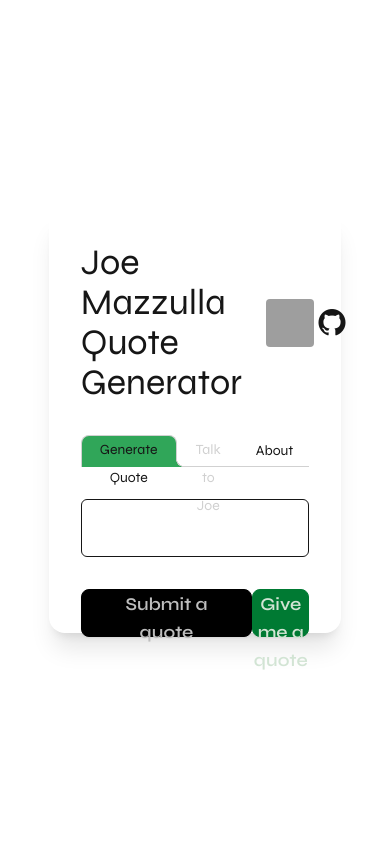
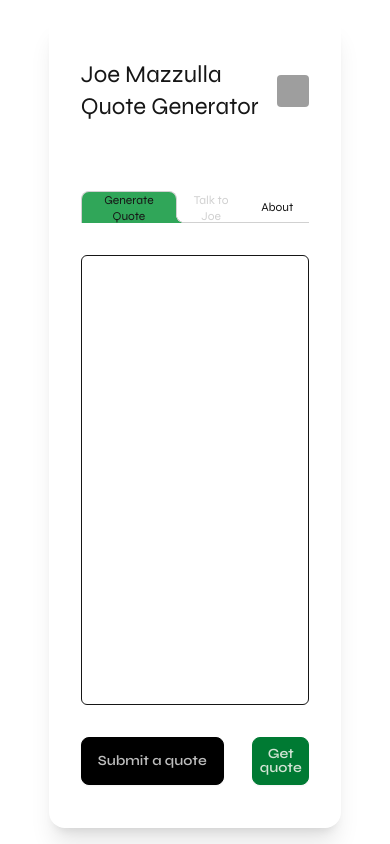
Before and after one commit to jmcruz14/joe-mazzulla-quotes, a Vue app: page / in a window 390 px wide. Built offline with nearby package versions, Linux system fonts and the light colour scheme; grey boxes are pictures that could not be loaded.

Commit message:
feat: mobile responsiveness

```diff
--- a/src/App.vue
+++ b/src/App.vue
@@ -15,23 +15,23 @@
 </script>
 
 <template>
-  <div class="m-0 p-0 h-[100vh] flex flex-col justify-center">
-    <div class="p-8 m-4 flex flex-col gap-8 h-1/2 w-3/4 self-center card shadow-xl">
-      <div class="flex flex-row justify-between items-center">
-        <div class="flex flex-row gap-6 items-center">
-          <span class="text-4xl font-weight-medium">Joe Mazzulla Quote Generator</span>
+  <div class="m-0 p-0 h-[100vh] flex flex-col md:justify-center">
+    <div class="p-8 m-4 flex flex-col justify-center gap-8 h-[85%] md:h-3/5 w-3/4 grow md:grow-0 self-center card shadow-xl">
+      <div class="flex flex-col md:flex-row justify-between items-center">
+        <div class="flex flex-row md:gap-6 items-center">
+          <span class="text-2xl md:text-4xl font-weight-medium">Joe Mazzulla Quote Generator</span>
           <!-- <img src="./assets/joe_mazzulla_avatar.png" /> -->
           <div class="avatar">
-            <div class="w-12 rounded">
+            <div class="w-8 md:w-12 rounded">
               <img src="https://hoopshype.com/wp-content/uploads/sites/92/2022/09/i_a2_65_ca_joe-mazzulla.png" />
             </div>
           </div>
         </div>
 
-        <div class="flex row-reverse ">
+        <div class="flex self-end invisible md:visible">
           <div class="tooltip hover:cursor-pointer" data-tip="GitHub">
             <a target="_blank" href="https://github.com/jmcruz14/joe-mazzulla-quotes">
-              <i class="lab la-github text-4xl"></i>
+              <i class="lab la-github text-3xl md:text-4xl"></i>
             </a>
           </div>
         </div>
@@ -39,7 +39,7 @@
       <div role="tablist" class="tabs tabs-lifted">
         <a
           role="tab"
-          class="tab"
+          class="tab text-xs md:text-md"
           :class="{
             'tab-active': activeTab === 'Generate Quote',
             '[--tab-bg:#30A659]': activeTab === 'Generate Quote',
@@ -51,7 +51,7 @@
         </a>
         <a
           role="tab"
-          class="tab tab-disabled"
+          class="tab tab-disabled text-xs md:text-md"
           :class="{
             'tab-active': activeTab === 'Talk to Joe',
             '[--tab-bg:#30A659]': activeTab === 'Talk to Joe',
@@ -62,7 +62,7 @@
         </a>
         <a
           role="tab"
-          class="tab"
+          class="tab text-xs md:text-md"
           :class="{
             'tab-active': activeTab === 'About',
             '[--tab-bg:#30A659]': activeTab === 'About',
--- a/src/assets/quote_list.json
+++ b/src/assets/quote_list.json
@@ -99,31 +99,31 @@
       "index": 17,
       "quote": "Have you ever seen 'Spider-Man: Into the Spider-Verse'? There's like 20 different Spider-Mans? That's like our team.",
       "date": "February 10, 2024",
-      "source": "https://x.com/NBCSCeltics/status/1756160041130815962"
+      "link": "https://x.com/NBCSCeltics/status/1756160041130815962"
     },
     {
       "index": 18,
       "quote": "Before I forget, no one's ever asked me what my favorite scene from 'The Town' was. I know you guys all know that's my favorite movie, but no one's ever been curious about what my favorite scene is? ... My favorite one is Doug MacRay is getting ready to leave town, and he skips by the FBI's car and leaves a nice, well-thought-out handwritten note underneath the antenna, and then gets out of town. That's my favorite scene.",
       "date": "January 11, 2024",
-      "source": "https://x.com/ByJayKing/status/1745212268269220087"
+      "link": "https://x.com/ByJayKing/status/1745212268269220087"
     },
     {
       "index": 19,
       "quote": "5/7 [shots] doesn't necessarily mean a bad 5/7.",
       "date": "January 30, 2024",
-      "source": "https://x.com/FearTheBrown/status/1752186483975336366"
+      "link": "https://x.com/FearTheBrown/status/1752186483975336366"
     },
     {
       "index": 20,
       "quote": "Unless they changed the light bulbs in the arena, they won't be any brighter than they were last series.",
       "date": "June 6, 2024",
-      "source": "https://x.com/NBATV/status/1798427045334012166"
+      "link": "https://x.com/NBATV/status/1798427045334012166"
     },
     {
       "index": 21,
       "quote": "I think everybody notices the easy things. Can you fight to notice the things that other people aren’t? Because that’s where winning and losing is, in that space.",
       "date": "June 13, 2024",
-      "source": "https://open.spotify.com/episode/0SK2OCBQlaiGfwR7H7URpo?si=PdBj9eRfSN-kv2y4ao75Zg"
+      "link": "https://open.spotify.com/episode/0SK2OCBQlaiGfwR7H7URpo?si=PdBj9eRfSN-kv2y4ao75Zg"
     }
   ],
   "creation_date": "2024-09-12T08:28:24+00:00"
--- a/src/components/QuoteSection.vue
+++ b/src/components/QuoteSection.vue
@@ -25,10 +25,10 @@
 </script>
 
 <template>
-  <div class="p-6 bg-white h-[200px] border-[1px] border-slate-300 flex flex-col items-center justify-center rounded-md">
+  <div class="p-6 bg-white h-[450px] md:h-[250px] border-[1px] border-slate-300 flex flex-col items-center justify-center rounded-md">
     <Transition name="fade" mode="out-in">
       <div :key="resultQuote" class="flex flex-col gap-2">
-        <span class="text-black font-body text-xl italic font-semibold">
+        <span class="text-black font-body text-md lg:text-xl italic font-semibold">
           {{ resultQuote }}
         </span>
 
@@ -51,13 +51,13 @@
 
   <div class="flex justify-between">
     <a href="https://forms.gle/eypt8ZaqBzt5wzfA7" target="_blank" class="w-fit">
-      <button class="btn btn-neutral text-lg">
+      <button class="btn btn-neutral text-md md:text-lg">
         Submit a quote
       </button>
     </a>
 
-    <button class="btn btn-primary text-lg w-1/4" ref="buttonRef" @click="getQuote">
-      Give me a quote
+    <button class="btn btn-primary text-md md:text-lg w-1/4" ref="buttonRef" @click="getQuote">
+      Get quote
     </button>
   </div>
 </template>
```
Also changed, not shown: src/components/AboutSection.vue (indentation only).
